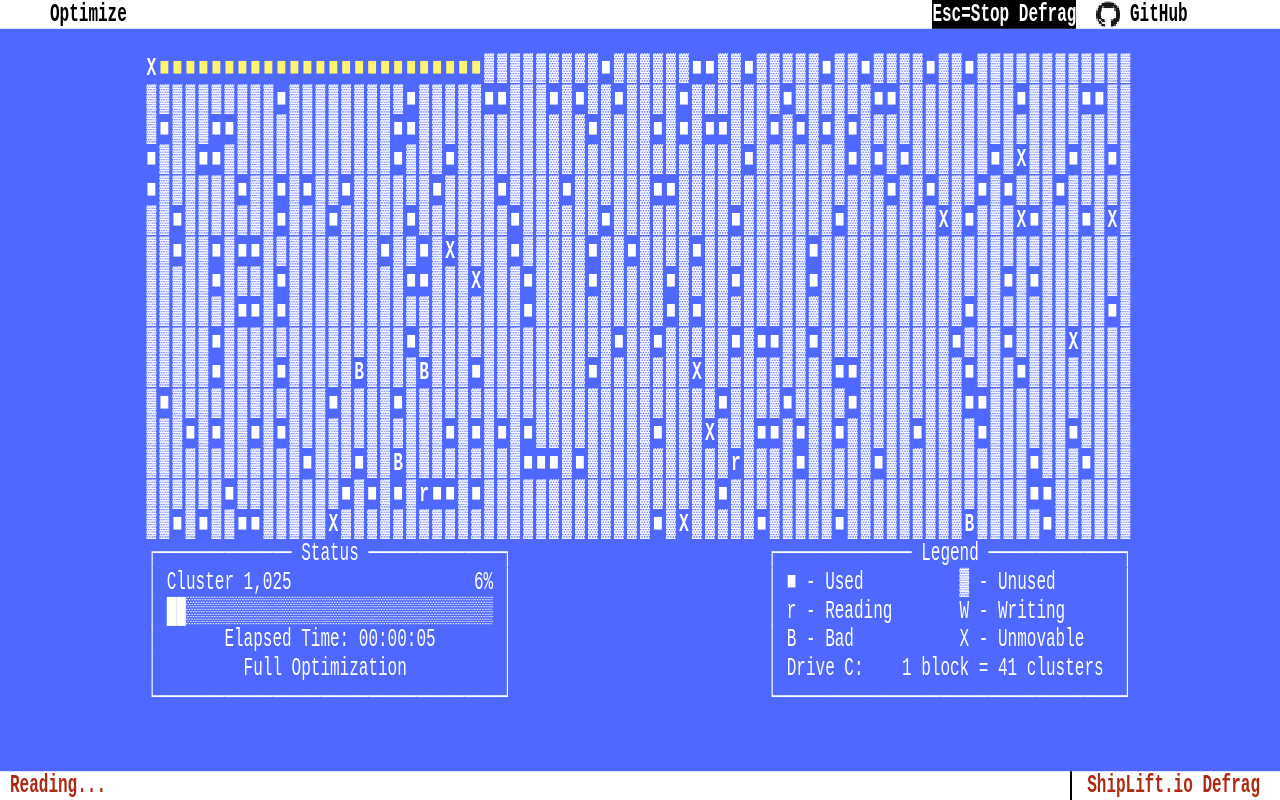
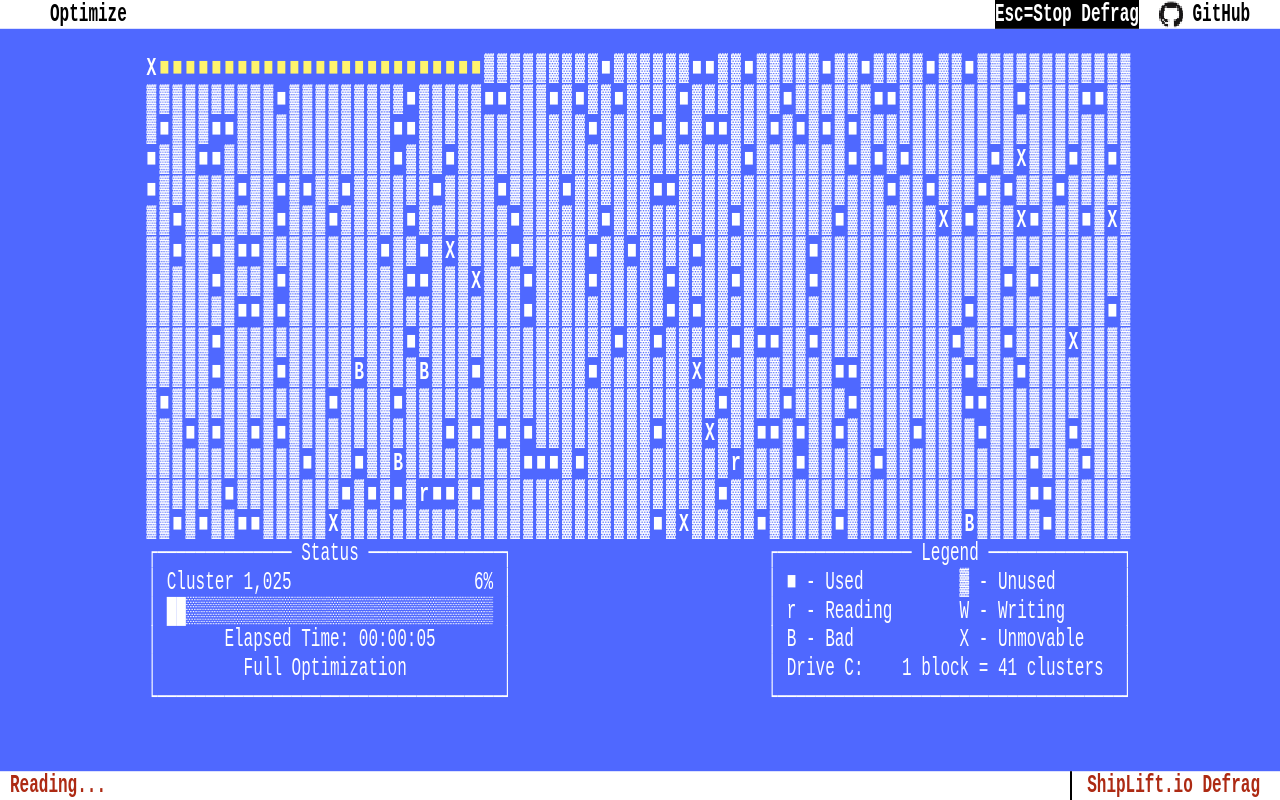
Before and after one commit to ShipLift-LLC/defrag, a Vue app: page / in a window 1280 px wide. Built offline with nearby package versions, Linux system fonts and the light colour scheme.

Commit message:
fix: shifting github button to the right some more

```diff
--- a/src/components/Toolbar.vue
+++ b/src/components/Toolbar.vue
@@ -54,7 +54,7 @@ a {
 }
 
 .action {
-  width: 400px;
+  width: 275px;
   float: right;
   margin-right: 20px;
   text-align: center;
```
